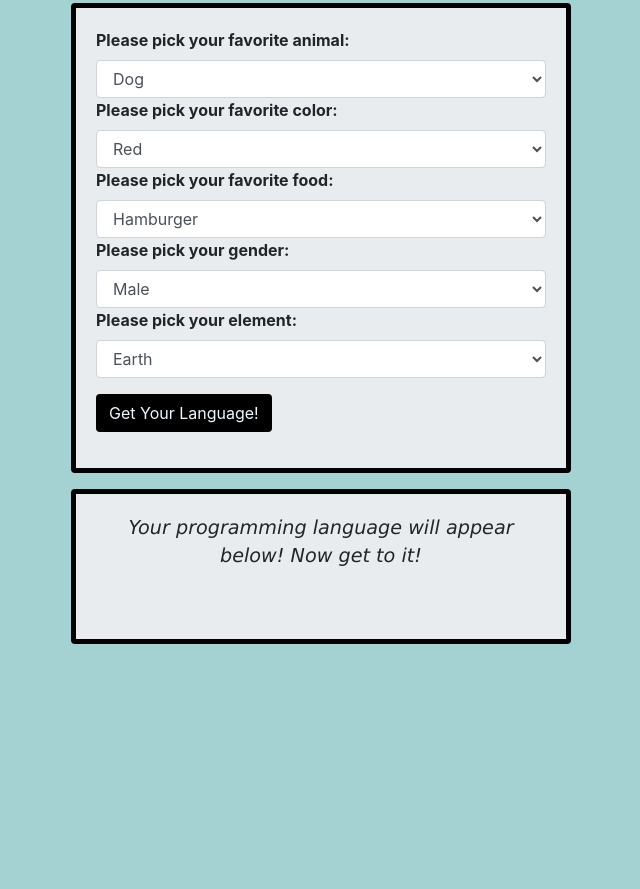
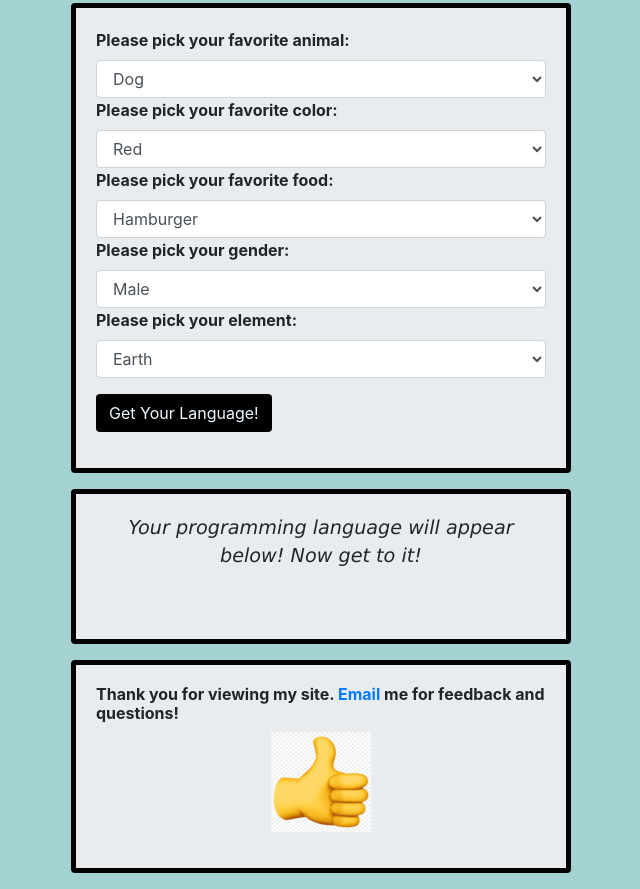
Before and after one commit to amarkmcconn/Week_2_Project, a website: page index.html in a window 1280 px wide. Shown: the part 900-1789 px from the top of the page, without its empty margins (319-959 px from the left). Before the commit the page ends 1560 px from the top, so only its background shows below. Drawn offline with Linux system fonts and the light colour scheme.

Commit message:
add card with contact info.

```diff
--- a/index.html
+++ b/index.html
@@ -82,6 +82,10 @@
         </p>
       </p>
     </div>
+    <div class="card" style="width: 500px;">
+      <h6><strong>Thank you for viewing my site. <a href="amark.mcconnell@gmail.com">Email</a> me for feedback and questions!</strong> </h6>
+      <p class="para"><img class="image2" src="images/thumb-100x100.png" alt="image of thumbs up"></p>
+    </div>
   </div>
 </body>
 </html>
```
Also changed, not shown: images/thumb-100x100.png (added).
